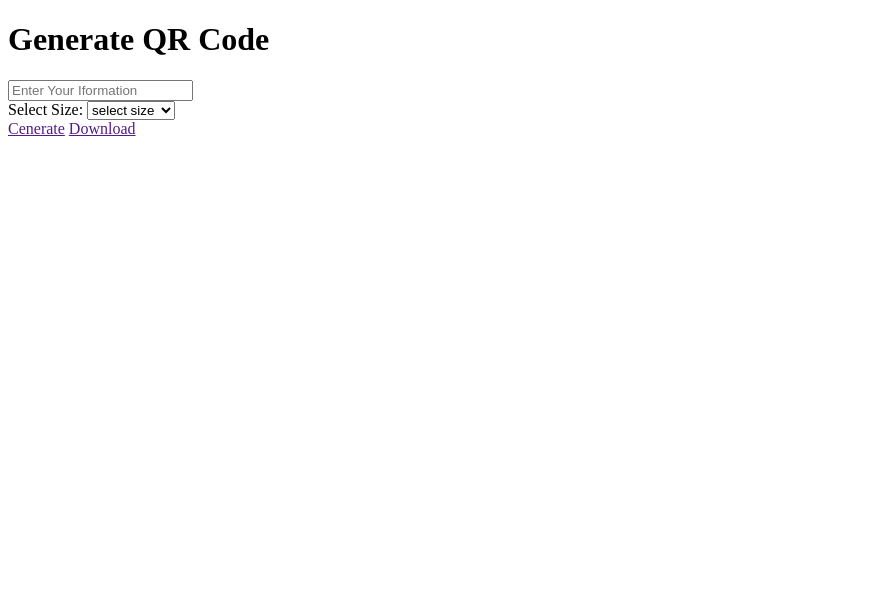
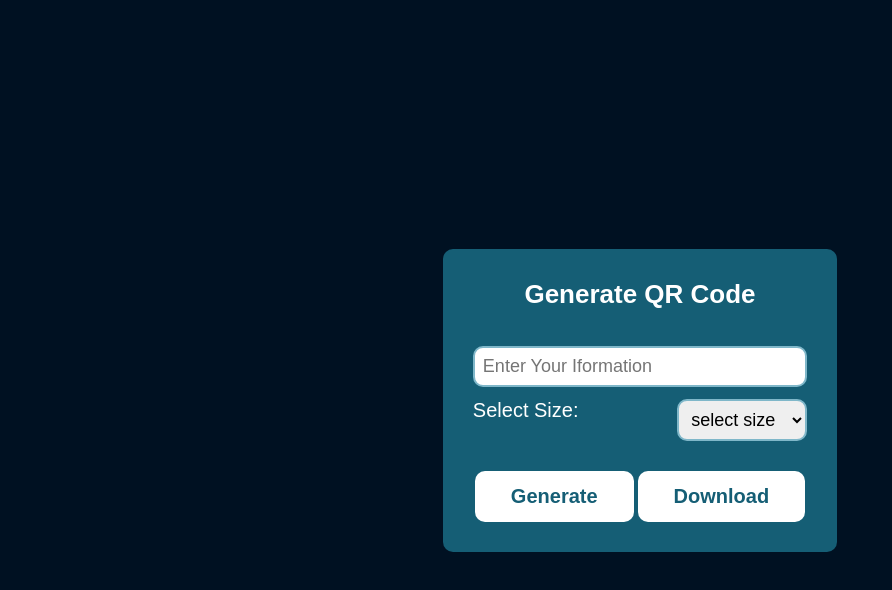
Before and after one commit to KanakSo31/QR-Generator, a plain HTML site: page index.html in a window 1280 px wide. Shown: the whole page, without its empty margins (0-892 px from the left). Drawn offline with Linux system fonts and the light colour scheme.

Commit message:
working on Qr.js

```diff
--- a/index.html
+++ b/index.html
@@ -10,7 +10,7 @@
     <div class="box">
         <div class="header">
             <h1>Generate QR Code</h1>
-            <input type="text" placeholder="Enter Your Iformation">
+            <input type="text" placeholder="Enter Your Iformation" id="qr-text">
             <div>
                 <label for="sizes">Select Size:</label>
                 <select id="sizes">
@@ -30,8 +30,8 @@
         </div>
         <div class="body"></div>
         <div class="footer">
-            <a href="">Cenerate</a>
-            <a href="">Download</a>
+            <a href="" id="GenerateBtn">Generate</a>
+            <a href="" id="downloadBtn">Download</a>
         </div>
     </div>
     <script src="script.js"></script>
--- a/script.js
+++ b/script.js
@@ -0,0 +1,10 @@
+const qrText = document.getElementById('qr-text');
+const sizes = document.getElementById('sizes');
+const generateBtn = document.getElementById('generateBtn');
+const DownloadBtn = document.getElementById('DownloadBtn');
+
+const qrContainer = document.getElementById('.body');
+
+generateBtn.addEventListener('click', (e)=>{
+    e.preventDefault();
+})
--- a/style.css
+++ b/style.css
@@ -0,0 +1,69 @@
+:root{
+    --bgc-color:#001122;
+    --primary-color:#155e75;
+    --border-radious:15px;
+    --text-color:#fff;
+    --border-color:#7fb7c9;
+    --radious-inner:10px;
+}
+
+*{
+    margin: 0;
+    padding: 0;
+    box-sizing: border-box;
+    font-family: sans-serif;
+}
+body{
+    width: 100%;
+    height: 100vh;
+    display: flex;
+    justify-content: center;
+    align-items: center;
+    background-color: var(--bgc-color);
+}
+.box{
+    background-color: var(--primary-color);
+    padding: 30px;
+    border-radius: var(--radious-inner);
+}
+.header h1{
+    font-size: 26px;
+    text-align: center;
+    color: var(--text-color);
+    margin-bottom: 24px;
+    text-transform: capitalize;
+}
+.header input{
+    width: 100%;
+    margin-block:12px;
+}
+.header input, select{
+    padding: 8px;
+    border-radius: var(--radious-inner);
+    font-size: 18px;
+    outline: none;
+    border: 2px solid var(--border-color);
+}
+.header label{
+    color: var(--text-color);
+    font-size: 20px;
+}
+.header div{
+    display: flex;
+    justify-content: space-between;
+}
+.footer{
+    margin-top: 30px;
+    display: flex;
+    justify-content: center;
+}
+.footer a{
+    background-color: var(--text-color);
+    text-decoration: none;
+    font-size: 20px;
+    padding: 14px 36px;
+    margin-inline: 2px;
+    color: var(--primary-color);
+    border-radius: var(--radious-inner);
+    font-weight: 550;
+}
```
